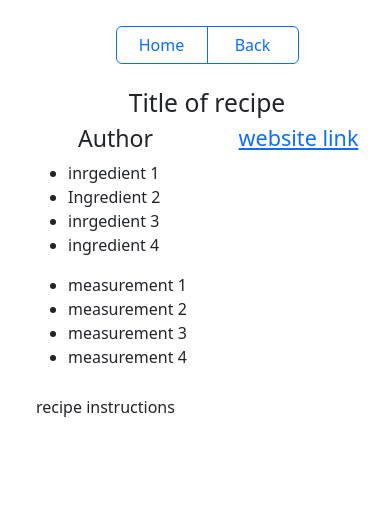
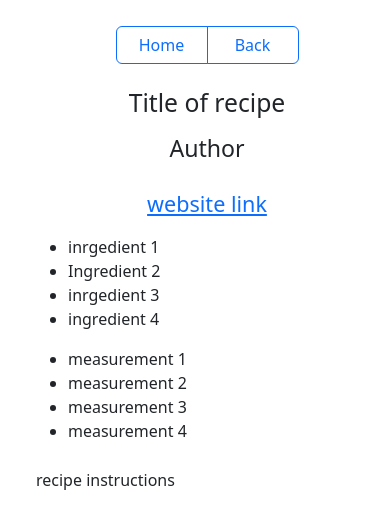
Before and after one commit to lauraa0055/cisc4900, a plain HTML site: page recipePage.html in a window 390 px wide. Drawn offline with nearby package versions, Linux system fonts and the light colour scheme.

Commit message:
Updated recipePage.html and added media query to recipe page

```diff
--- a/css/recipePage.css
+++ b/css/recipePage.css
@@ -40,6 +40,23 @@ body{
 	margin-top: var(--instructions_top_margin);
 }
 
+.column{
+	float: left;
+	width: 50%;
+	padding: 10px;
+}
+
+.info-container:after {
+	content: "";
+	display: table;
+	clear: both;
+}
+
+@media only screen and (max-width: 600px) {
+	.column {
+		width:100%;
+	}
+  }
 
 
 /*medium devices: landscape tablets, etc. and up*/
--- a/recipePage.html
+++ b/recipePage.html
@@ -27,15 +27,14 @@
 
 	</div>
 
-	<div class = "container text-center">
+	<div class = "info-container text-center">
 		<div class = "row">
-			<div class = "col">
+			<div class = "column">
 				<div id = "author">
 					<h3>Author</h3>
 				</div>
 			</div>
-
-			<div class = "col">
+			<div class = "column">
 				<div id = "link">
 					<a href=""><h4>website link</h4></a>
 				</div>
```
